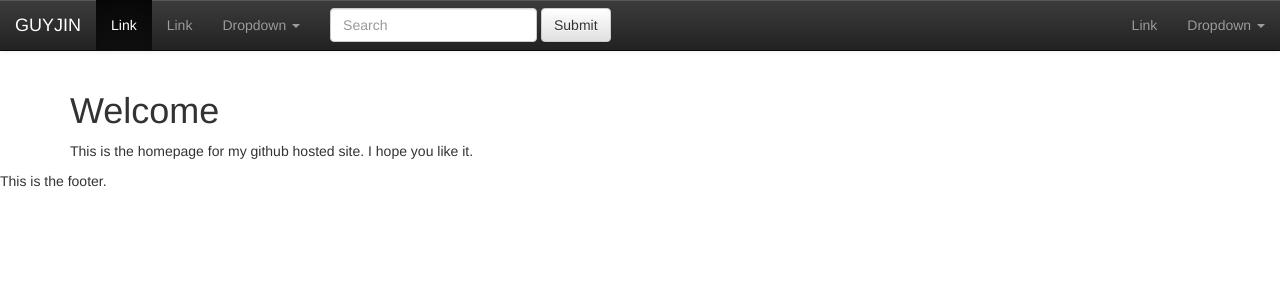
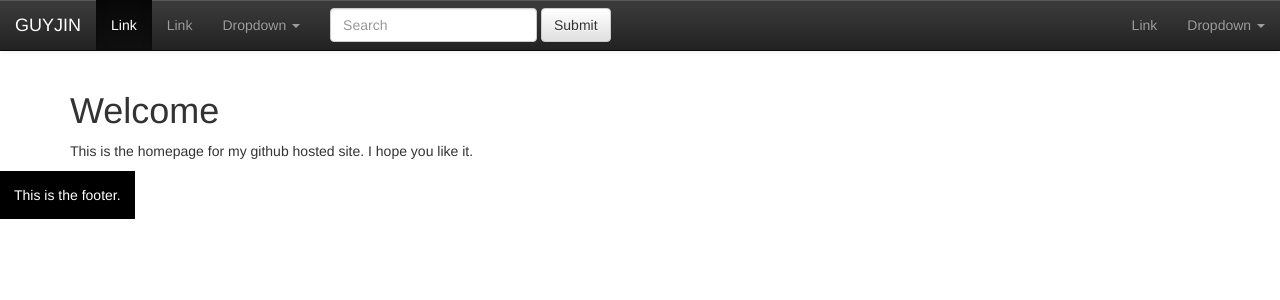
Before and after one commit to guyjin/guyjin.github.io, a Jekyll site: the page built from index.md, in a window 1280 px wide. Shown: the top 300 px of the page. Built offline with Jekyll 4.4.1, drawn with Linux system fonts in a browser that asks for light colours; nearby versions of some CDN libraries.

Commit message:
css path fix

```diff
--- a/_layouts/default.html
+++ b/_layouts/default.html
@@ -16,7 +16,7 @@
 	<!-- Latest compiled and minified JavaScript -->
 	<script src="//netdna.bootstrapcdn.com/bootstrap/3.1.1/js/bootstrap.min.js"></script>
 
-	<link rel="stylesheet" href="github.css">
+	<link rel="stylesheet" href="css/github.css">
 </head>
 <body>
 
```
